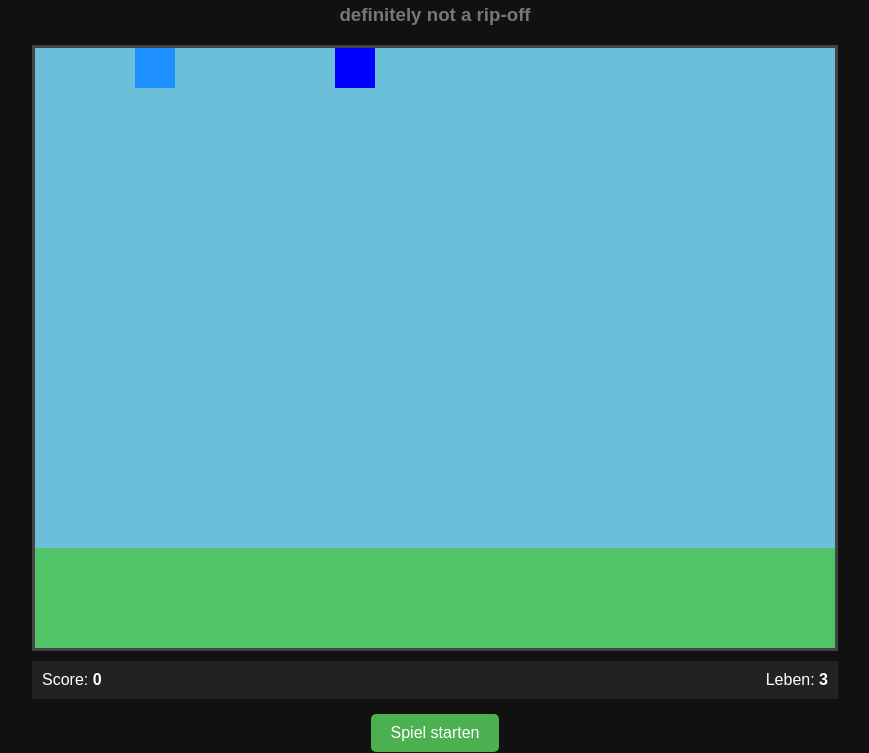
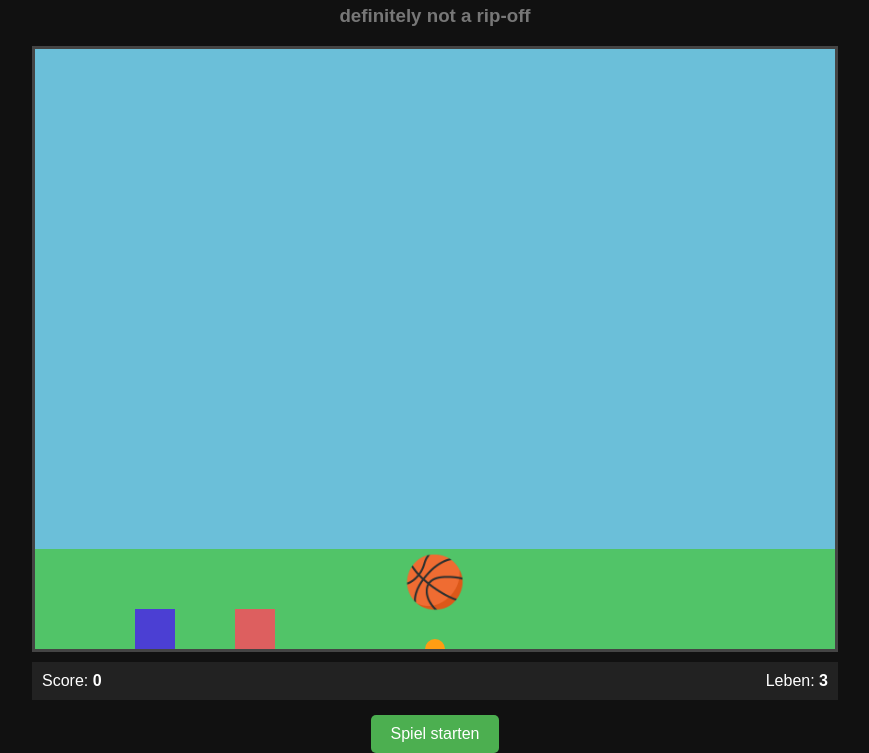
Before and after one commit to Tizian27/random-basket, a plain HTML site: page index.html in a window 1280 px wide. Shown: the part 74-827 px from the top of the page, without its empty margins (205-1074 px from the left). Drawn offline with Linux system fonts and the light colour scheme.

Commit message:
step1: flip y axis

```diff
--- a/game.js
+++ b/game.js
@@ -1,4 +1,5 @@
 import * as draw from "./scripts/drawFunctions.js";
+import Globals from "./scripts/globals.js";
 
 
 
@@ -16,11 +17,7 @@ const scoreElement = document.getElementById("score");
 const livesElement = document.getElementById("lives");
 const startButton = document.getElementById("start-button");
 
-
-
-
 // Variables
-
 let gameRunning = false;
 let score = 0;
 let lives = 3;
@@ -30,43 +27,58 @@ const wind = 0
 const gravity = -1 // unit: px/s/s
 const jumpSpeed = 15 // unit: px/s
 
+// ini
+Globals.canvasDimensions.width = canvas.width;
+Globals.canvasDimensions.height = canvas.height;
+const canvasWidth = Globals.canvasDimensions.width
+const canvasHeight = Globals.canvasDimensions.height
+
 // --------------------------------
 // Spieler
 // --------------------------------
 
 const player1 = {
-    posX: 100,
-    posY: 100,
+    posX: 3 * canvasWidth / 4,
+    posY: canvasHeight / 3,
     velY: 0,
     velX: 0,
     width: 40,
     height: 40,
     speed: 5,
-    color: "dodgerblue"
+    color: "#4b3fd3"
 };
 
 const player2 = {
-    posX: 300,
-    posY: 100,
+    posX: canvasWidth / 4,
+    posY: canvasHeight / 3,
     velY: 0,
     velX: 0,
     width: 40,
     height: 40,
     speed: 5,
-    color: "blue"
+    color: "#dd5f5f"
 };
 
 let player = [player1, player2]
 
-const ball = {
-    posX: 100,
-    posY: 100,
+const basketBall = {
+    posX: canvasWidth / 2,
+    posY: canvasHeight / 2,
+    velY: 0,
+    velX: 0,
     radius: 10,
     speed: 5,
-    color: "red"
+    color: "#ff9d13",
+
+    get width() {
+        return this.radius * 2;
+    },
+    get height() {
+        return this.radius * 2;
+    }
 }
 
-let physicsObjects = [player1, player2, ball]
+let physicsObjects = [player1, player2, basketBall]
 
 // --------------------------------
 // Eingabe
@@ -131,15 +143,15 @@ function update() {
     }
 
     if (keys["arrowdown"]) {
-        player2.posY += player2.speed
+        player2.posY += player2.speed;
     }
 
     if(keys["arrowleft"]){
-        player2.posX -= player2.speed
+        player2.posX -= player2.speed;
     }
 
     if(keys["arrowright"]){
-        player2.posX += player2.speed
+        player2.posX += player2.speed;
     }
 
     // PHYSICS
@@ -156,23 +168,19 @@ function update() {
         object.posY += object.velY;
         object.posX += object.velX;
 
+
+        // Spielfeldbegrenzung
+        object.posX = Math.max(0, Math.min(canvas.width - object.width, object.posX));
+        object.posY = Math.max(0, Math.min(canvas.height - object.height, object.posY));
+
         //debugging
         if (player.includes(object)){
-            console.log(`p${i} velY: ${object.velY.toFixed(4)}`);
+            // console.log(`p${i} velY: ${object.velY.toFixed(4)}`);
         }
-    });
+        if (object = basketBall){
+            console.log(`p${i} velX: ${object.velX.toFixed(3)}, velY: ${object.velY.toFixed(3)}`);
 
-    // Spielfeldbegrenzung
-    player.forEach(player => {
-        player.posX = Math.max(
-            0,
-            Math.min(canvas.width - player.width, player.posX)
-        );
-
-        player.posY = Math.max(
-            0,
-            Math.min(canvas.height - player.height, player.posY)
-        );
+        }
     });
 }
 
@@ -181,24 +189,28 @@ function update() {
 // --------------------------------
 
 function drawFrame() {
+    // Global Canvas Update
+    Globals.canvasDimensions.width = canvas.width;
+    Globals.canvasDimensions.height = canvas.height;
 
     // Hintergrund
     draw.drawRectF(ctx, 0, 0, canvas.width, canvas.height, "#6bbfd9");
 
-    const grass_height = 100
-    draw.drawRectF(ctx, 0, canvas.height - grass_height, canvas.width, grass_height, "#51c468")
+    const grass_height = 100;
+    draw.drawRectF(ctx, 0, 0, canvas.width, grass_height, "#51c468");
 
     // Spieler
     player.forEach(player => {
-        draw.drawRectF(ctx, player.posX, player.posY, player.width, player.height, player.color)
+        draw.drawRectF(ctx, player.posX, player.posY, player.width, player.height, player.color);
     })
 
-    // Spieler
-    draw.drawCircleF(ctx, ball.posX, ball.posY, ball.radius, ball.color)
+    // Basketball
+    draw.drawCircleF(ctx, basketBall.posX, basketBall.posY, basketBall.radius, basketBall.color);
+    draw.drawText(ctx, basketBall.posX, basketBall.posY, 50, "🏀", "#fff", "Arial", "center")
 
     // Start-Hinweis
     if (!gameRunning) {
-        draw.drawText(ctx, canvas.width / 2, canvas.height / 2, "Drücke „Spiel starten“", "30px Arial", "#fff", "center")
+        draw.drawText(ctx, canvas.width / 2, canvas.height / 2, 30, "Drücke „Spiel starten“", "#fff", "Arial", "center");
     }
 }
 
--- a/index.html
+++ b/index.html
@@ -11,7 +11,7 @@
 
   <body>
     <main>
-      <h1>Random Basket</h1>
+      <h1>🏀 Random Basket 🏀</h1>
       <h3 class="subtitle">definitely not a rip-off</h3>
 
       <div id="game-container">
--- a/scripts/drawFunctions.js
+++ b/scripts/drawFunctions.js
@@ -1,11 +1,15 @@
 // drawFunctions.js
+import Globals from "./globals.js";
 
-export function drawCircleF(ctx, x, y, radius, color) {
+
+export function drawCircleF(ctx, posX, posY, radius, color) {
+    posY = Globals.canvasDimensions.height - posY // Flip Y
+
     ctx.fillStyle = color;
     ctx.beginPath();
     ctx.arc(
-        x,
-        y,
+        posX,
+        posY,
         radius,
         0,
         Math.PI * 2
@@ -14,6 +18,8 @@ export function drawCircleF(ctx, x, y, radius, color) {
 }
 
 export function drawRectF(ctx, posX, posY, width, height, color){
+    posY = Globals.canvasDimensions.height - posY - height // Flip Y
+
     ctx.fillStyle = color;
     ctx.fillRect(
         posX,
@@ -23,9 +29,11 @@ export function drawRectF(ctx, posX, posY, width, height, color){
     );
 }
 
-export function drawText(ctx, posX, posY, text, font, fillStyle, textAlign) {
+export function drawText(ctx, posX, posY, fontHeight, text, fillStyle, fontType, textAlign) {
+    posY = Globals.canvasDimensions.height - posY - fontHeight // Flip Y
+
     ctx.fillStyle = fillStyle;
-    ctx.font = font;
+    ctx.font = `${fontHeight}px ${fontType}`;
     ctx.textAlign = textAlign;
 
     ctx.fillText(
--- /dev/null
+++ b/scripts/globals.js
@@ -0,0 +1,19 @@
+/**
+ * @typedef {Object} GlobalsType
+ * @property {{ posX: number, posY: number, width: number, height: number }} canvasDimensions
+ * @property {{ player1: number, player2: number }} score
+ */
+
+/** @type {GlobalsType} */
+const Globals = {
+    canvasDimensions: {
+        width: 1600,
+        height: 900,
+    },
+    score: {
+        player1: 0,
+        player2: 0,
+    }
+};
+
+export default Globals;
```
